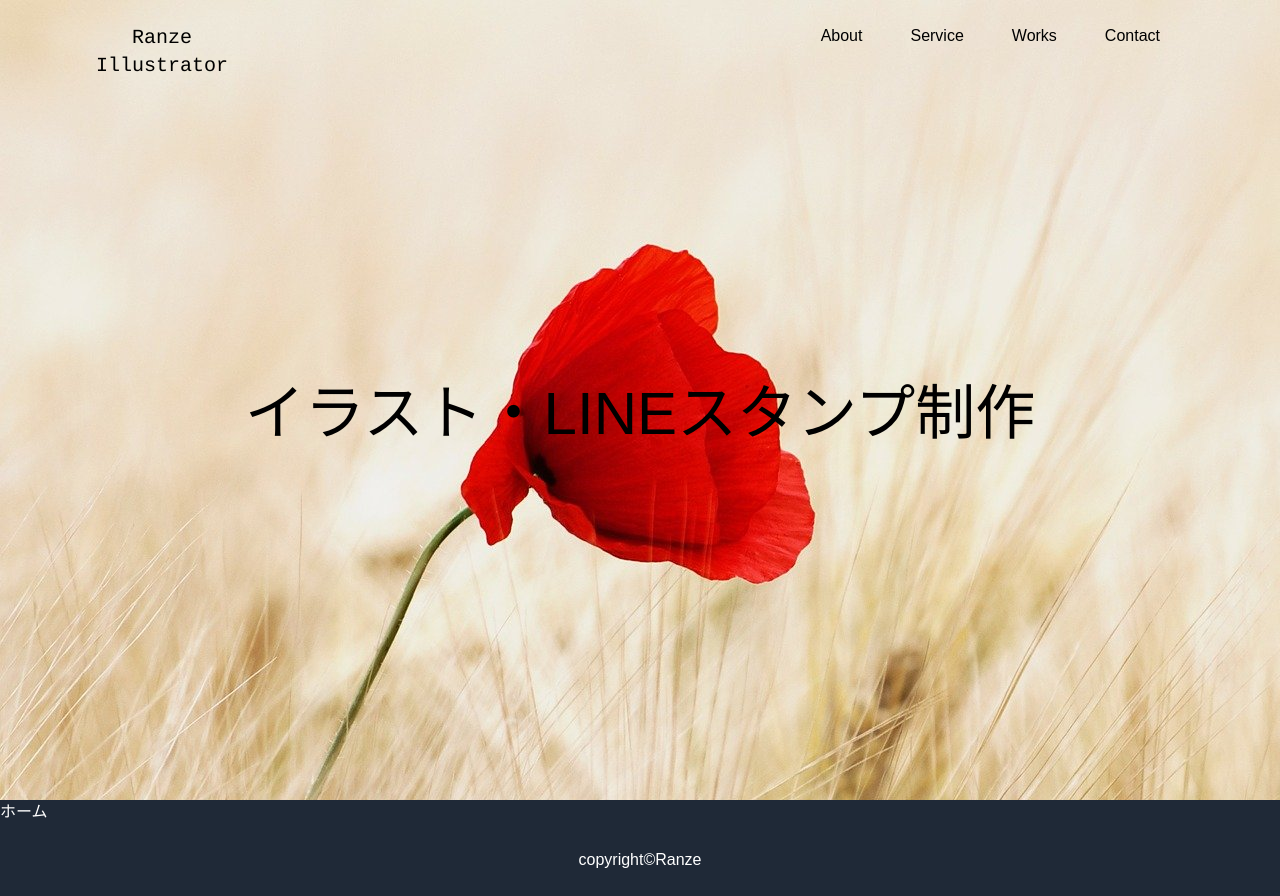
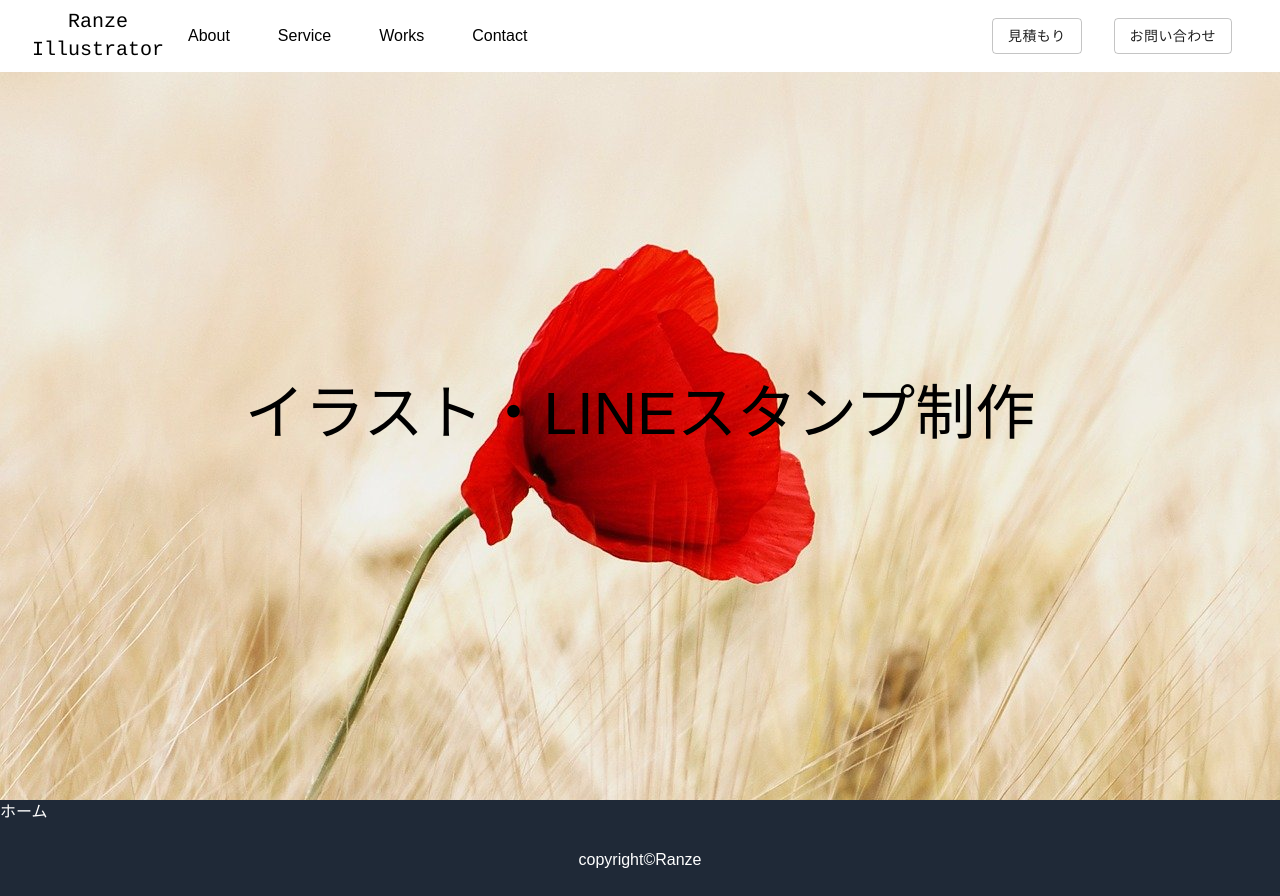
Before and after one commit to mayone-du/ranze-hp, a Next.js app: page / in a window 1280 px wide. Built offline with nearby package versions, Linux system fonts and the light colour scheme.

Commit message:
add Layout-component

```diff
--- a/src/components/shared/Header.tsx
+++ /dev/null
@@ -1,42 +0,0 @@
-import Link from "next/link";
-
-// const Header: React.FC<{ title: string }> = ({ title }) => {
-const Header: React.FC = () => {
-  return (
-    <>
-      <header className="container px-24 flex justify-between py-6 fixed w-full mx-auto inset-x-0 z-50">
-        <h1 className="text-xl text-center">
-          <Link href="/">
-            <a className="block">Ranze<br />Illustrator</a>
-          </Link>
-        </h1>
-        <nav>
-          <ul className="flex">
-            <li>
-              <Link href="/about">
-                <a className="py-3 px-4 mx-2">About</a>
-              </Link>
-            </li>
-            <li>
-              <Link href="/service">
-                <a className="py-3 px-4 mx-2">Service</a>
-              </Link>
-            </li>
-            <li>
-              <Link href="/works">
-                <a className="py-3 px-4 mx-2">Works</a>
-              </Link>
-            </li>
-            <li>
-              <Link href="/contact">
-                <a className="py-3 px-4 mx-2">Contact</a>
-              </Link>
-            </li>
-          </ul>
-        </nav>
-      </header>
-    </>
-  );
-};
-
-export { Header };
--- /dev/null
+++ b/src/components/shared/layout/Header.tsx
@@ -0,0 +1,63 @@
+import Link from "next/link";
+import { Button } from "@material-ui/core";
+
+// const Header: React.FC<{ title: string }> = ({ title }) => {
+const Header: React.FC = () => {
+  return (
+    <>
+      <header className="flex items-center justify-between py-2 px-8 fixed w-full inset-x-0 z-50 bg-white">
+        <nav className="flex items-center">
+          <h1 className="text-xl text-center">
+            <Link href="/">
+              <a className="block">
+                Ranze
+                <br />
+                Illustrator
+              </a>
+            </Link>
+          </h1>
+          <ul className="flex">
+            <li>
+              <Link href="/about">
+                <a className="py-3 px-4 mx-2">About</a>
+              </Link>
+            </li>
+            <li>
+              <Link href="/service">
+                <a className="py-3 px-4 mx-2">Service</a>
+              </Link>
+            </li>
+            <li>
+              <Link href="/works">
+                <a className="py-3 px-4 mx-2">Works</a>
+              </Link>
+            </li>
+            <li>
+              <Link href="/contact">
+                <a className="py-3 px-4 mx-2">Contact</a>
+              </Link>
+            </li>
+          </ul>
+        </nav>
+        <ul className="flex items-center">
+          <li>
+            <Link href="/service">
+              <a className="mx-4">
+                <Button variant="outlined">見積もり</Button>
+              </a>
+            </Link>
+          </li>
+          <li>
+            <Link href="/contact">
+              <a className="mx-4">
+                <Button variant="outlined">お問い合わせ</Button>
+              </a>
+            </Link>
+          </li>
+        </ul>
+      </header>
+    </>
+  );
+};
+
+export { Header };
--- /dev/null
+++ b/src/components/shared/layout/Layout.tsx
@@ -0,0 +1,17 @@
+import { Wrapper } from "./Wrapper";
+import { Header } from "./Header";
+import { Footer } from "./Footer";
+
+const Layout: React.FC = ({ children }) => {
+  return (
+    <>
+      <Wrapper>
+        <Header />
+          {children}
+        <Footer />
+      </Wrapper>
+    </>
+  );
+};
+
+export { Layout };
--- a/src/pages/about.tsx
+++ b/src/pages/about.tsx
@@ -1,10 +1,6 @@
 import Head from "next/head";
-import { Header } from "../components/shared/Header";
+import { Layout } from "../components/shared/layout/Layout";
 import { PageTitle } from "../components/shared/PageTitle";
-import { Wrapper } from "../components/shared/Wrapper";
-import { Footer } from "../components/shared/Footer";
-
-
 
 const About: React.FC = () => {
   return (
@@ -13,17 +9,15 @@ const About: React.FC = () => {
         <title>Ranze official site | about</title>
         <meta name="description" content="meta description" />
       </Head>
-      <Wrapper>
-      <Header />
+      <Layout>
         <article className="h-screen">
           <section>
             <PageTitle title="About" />
           </section>
         </article>
-        <Footer />
-      </Wrapper>
+      </Layout>
     </>
-  )
-}
+  );
+};
 
 export default About;
--- a/src/pages/contact.tsx
+++ b/src/pages/contact.tsx
@@ -1,30 +1,26 @@
 import Head from "next/head";
-import { Header } from "../components/shared/Header";
+import { Layout } from "../components/shared/layout/Layout";
 import { PageTitle } from "../components/shared/PageTitle";
-import { Wrapper } from "../components/shared/Wrapper";
-import { Footer } from "../components/shared/Footer";
 import { Form } from "../components/Form";
 
-
 const Contact: React.FC = () => {
-
   return (
     <>
       <Head>
         <title>Ranze official site | contact</title>
         <meta name="description" content="meta description" />
       </Head>
-      <Wrapper>
-      <Header />
+      <Layout>
         <article>
           <section>
             <PageTitle title="Contact" />
-            <h3 className="py-40">まずはお気軽にご相談ください！ご連絡を頂いた後、チャットサービスを利用して詳細についてお話致します！</h3>
+            <h3 className="py-40">
+              まずはお気軽にご相談ください！ご連絡を頂いた後、チャットサービスを利用して詳細についてお話致します！
+            </h3>
             <Form />
           </section>
         </article>
-        <Footer />
-      </Wrapper>
+      </Layout>
     </>
   );
 };
--- a/src/pages/index.tsx
+++ b/src/pages/index.tsx
@@ -1,11 +1,10 @@
 import Head from "next/head";
-import { Header } from "../components/shared/Header";
-import { Wrapper } from "../components/shared/Wrapper";
-import { Footer } from "../components/shared/Footer";
+import { Layout } from "../components/shared/layout/Layout";
 
 const Home: React.FC = () => {
   const siteTitle = "Ranze official site";
-  const metaDescription = "イラストレーターRanzeの公式HPです。LINEスタンプ・イラスト制作";
+  const metaDescription =
+    "イラストレーターRanzeの公式HPです。LINEスタンプ・イラスト制作";
   return (
     <>
       <Head>
@@ -17,18 +16,18 @@ const Home: React.FC = () => {
         />
         <title>{siteTitle}</title>
       </Head>
-      <Wrapper>
-      <Header />
+      <Layout>
         <article
           className="mx-auto md:px-24"
           style={{ backgroundImage: "url(./images/bg.jpg)" }}
         >
           <section className="h-screen">
-            <h2 className="md:text-6xl text-2xl transform translate-y-96 text-center">イラスト・LINEスタンプ制作</h2>
+            <h2 className="md:text-6xl text-2xl transform translate-y-96 text-center">
+              イラスト・LINEスタンプ制作
+            </h2>
           </section>
         </article>
-        <Footer />
-      </Wrapper>
+      </Layout>
     </>
   );
 };
--- a/src/pages/service.tsx
+++ b/src/pages/service.tsx
@@ -1,8 +1,6 @@
 import Head from "next/head";
-import { Header } from "../components/shared/Header";
+import { Layout } from "../components/shared/layout/Layout";
 import { PageTitle } from "../components/shared/PageTitle";
-import { Wrapper } from "../components/shared/Wrapper";
-import { Footer } from "../components/shared/Footer";
 
 const Service: React.FC = () => {
   return (
@@ -11,15 +9,13 @@ const Service: React.FC = () => {
         <title>Ranze official site | service</title>
         <meta name="description" content="meta description" />
       </Head>
-      <Wrapper>
-        <Header />
+      <Layout>
         <article>
           <section>
             <PageTitle title="Service" />
           </section>
         </article>
-        <Footer />
-      </Wrapper>
+      </Layout>
     </>
   );
 };
--- a/src/pages/sitemap.tsx
+++ b/src/pages/sitemap.tsx
@@ -1,7 +1,5 @@
 import Head from "next/head";
-import { Header } from "../components/shared/Header";
-import { Wrapper } from "../components/shared/Wrapper";
-import { Footer } from "../components/shared/Footer";
+import { Layout } from "../components/shared/layout/Layout";
 
 const SiteMap: React.FC = () => {
   return (
@@ -9,15 +7,13 @@ const SiteMap: React.FC = () => {
       <Head>
         <title>Ranze official site | sitemap</title>
       </Head>
-      <Wrapper>
-        <Header />
+      <Layout>
         <article>
           <section>
             <h2>サイトマップ</h2>
           </section>
         </article>
-        <Footer />
-      </Wrapper>
+      </Layout>
     </>
   );
 };
--- a/src/pages/works.tsx
+++ b/src/pages/works.tsx
@@ -1,8 +1,6 @@
 import Head from "next/head";
-import { Header } from "../components/shared/Header";
+import { Layout } from "../components/shared/layout/Layout";
 import { PageTitle } from "../components/shared/PageTitle";
-import { Wrapper } from "../components/shared/Wrapper";
-import { Footer } from "../components/shared/Footer";
 
 const Works: React.FC = () => {
   return (
@@ -10,15 +8,13 @@ const Works: React.FC = () => {
       <Head>
         <title>Ranze official site | works</title>
       </Head>
-      <Wrapper>
-        <Header />
+      <Layout>
         <article>
           <section>
             <PageTitle title="Works" />
           </section>
         </article>
-        <Footer />
-      </Wrapper>
+      </Layout>
     </>
   );
 };
```
Also changed, not shown: src/components/shared/layout/Footer.tsx (renamed from src/components/shared/Footer.tsx), src/components/shared/layout/Wrapper.tsx (renamed from src/components/shared/Wrapper.tsx), src/pages/api/test.tsx (renamed from src/pages/api/send.tsx).
